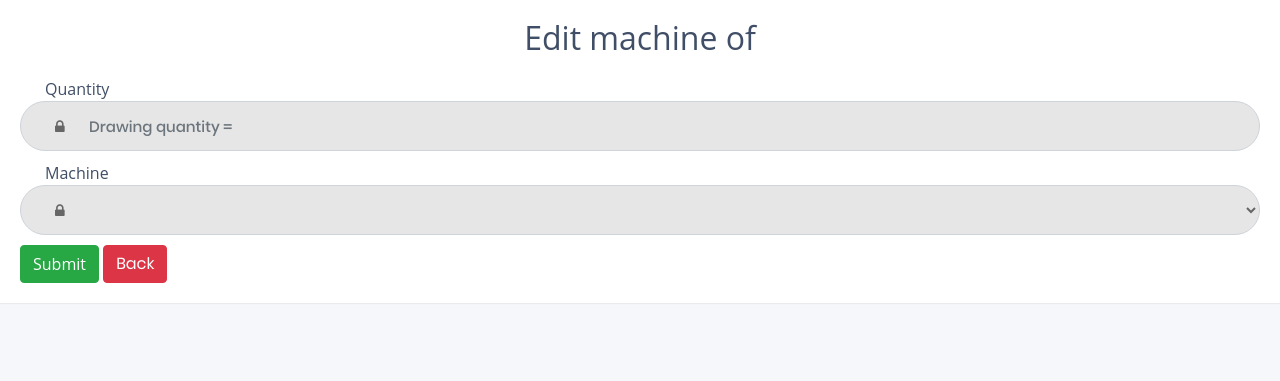
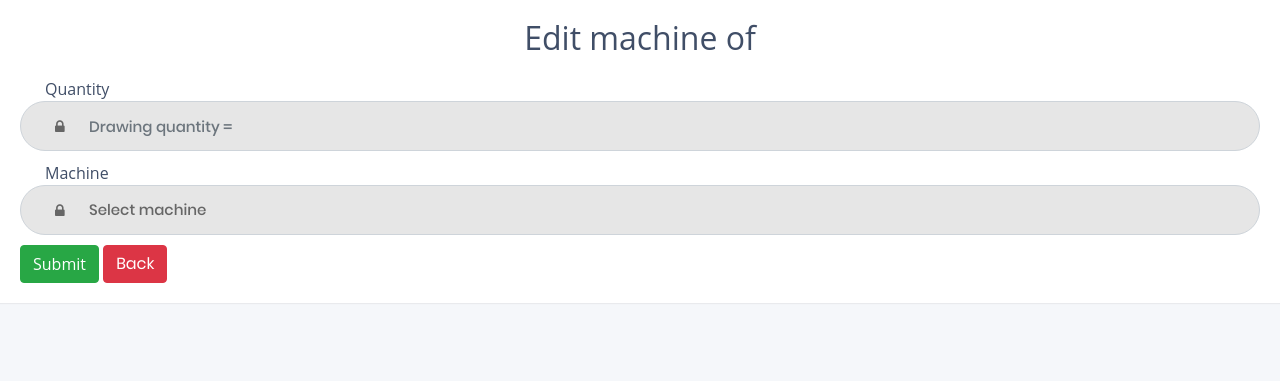
Before and after one commit to KOngTNP/OP-AUTOTECH-Web-database-Django, a Django app: template templates/machine/editmachine.html in a window 1280 px wide. Shown: the part 87-468 px from the top of the page. Run offline with Django 3.2, Linux system fonts and the light colour scheme; the template is opened without the code that fills it: values that come from a table or form of the project are taken from there, others are empty; the visitor is signed in with stand-in values (Sample User, id 1); some libraries are stand-ins or nearby versions.

Commit message:
fix select machine style

```diff
--- a/templates/machine/createmachine.html
+++ b/templates/machine/createmachine.html
@@ -35,8 +35,8 @@
 
     <lable style="margin-left: 25px;">Machine</lable>
     <div class="wrap-input100 validate-input">
-        <select class="input100 form-control" style="border-radius: 25px; padding: 0 30px 0 68px;" type="text" name="machine" required>
-            <option selected>Select machine</option>
+        <select class="input100 form-control" style="-webkit-appearance: none;" type="text" name="machine" required>
+            <option selected value="">Select machine</option>
             <option value="MILLING">MILLING</option>
             <option value="LATHE">LATHE</option>
             <option value="CNC 1">CNC 1</option>
--- a/templates/machine/editmachine.html
+++ b/templates/machine/editmachine.html
@@ -30,8 +30,8 @@
 
     <lable style="margin-left: 25px;">Machine</lable>
     <div class="wrap-input100 validate-input">
-        <select class="input100 form-control" style="border-radius: 25px; padding: 0 30px 0 68px;" type="text" name="machine" required>
-            <option hidden value='{{get_machine_id.machine}}'>{{get_machine_id.machine}}</option>
+        <select class="input100 form-control" style="-webkit-appearance: none;" type="text" name="machine" required>
+            <option selected value="">Select machine</option>
             <option value="MILLING">MILLING</option>
             <option value="LATHE">LATHE</option>
             <option value="CNC 1">CNC 1</option>
```
